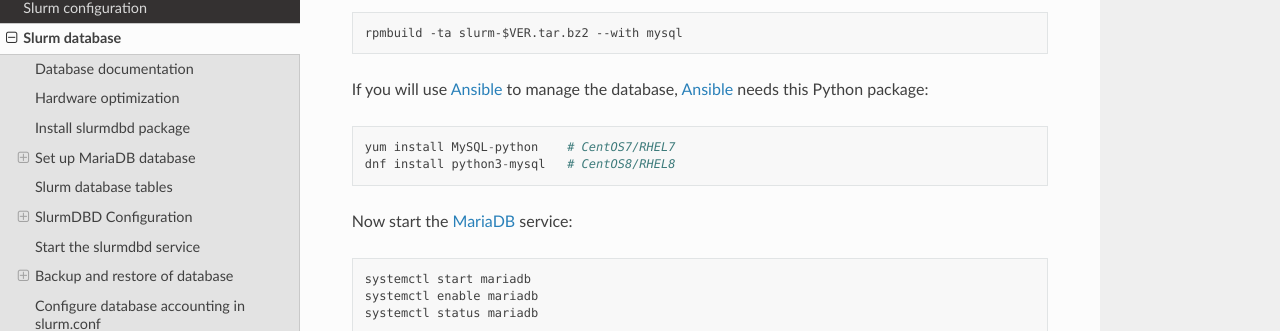
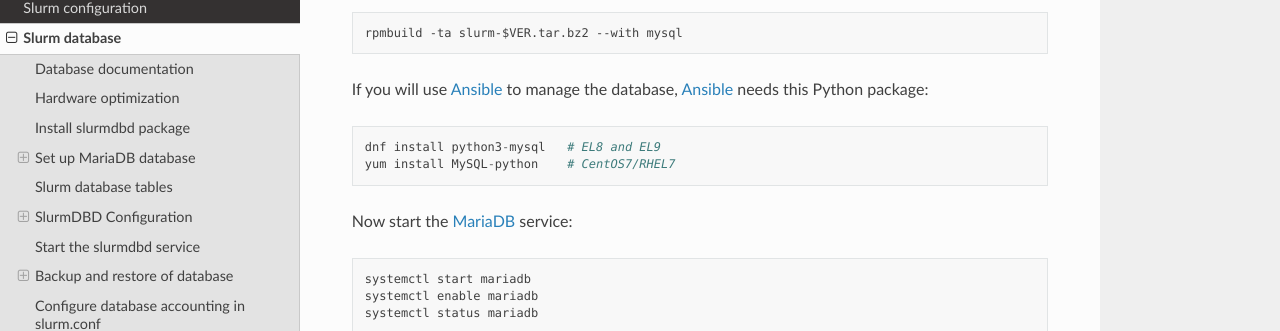
Before and after one commit to OleHolmNielsen/Niflheim_system, a Sphinx documentation site: the page built from docs/Slurm_database.rst, in a window 1280 px wide and 900 px high, scrolled down 2645 px. Shown: the part 120-451 px from the top of the window. Built offline with Sphinx 7.4.7 and the Read the Docs theme 2.0.0, drawn with Linux system fonts in a browser that asks for light colours.

Commit message:
Minor edits

```diff
--- a/docs/Slurm_configuration.rst
+++ b/docs/Slurm_configuration.rst
@@ -1008,7 +1008,7 @@ See also the Large_Cluster_Administration_Guide_.
 Configure ARP cache for large networks
 ......................................
 
-If the number of network devices (cluster nodes, servers, switches, etc.) approaches or exceeds 512,
+If the number of network devices (cluster nodes, BMCs, servers, switches, etc.) approaches or exceeds 512,
 you must consider the Linux kernel's limited dynamic ARP_Cache_ size, see the arp_ manual page.
 
 The best solution to this ARP_Cache_ trashing problem is to increase the kernel's ARP_Cache_ garbage collection (gc) parameters by adding these lines to ``/etc/sysctl.conf``::
--- a/docs/Slurm_database.rst
+++ b/docs/Slurm_database.rst
@@ -113,8 +113,8 @@ and rebuild all RPMs with mysql support as shown in :ref:`Slurm_installation`::
 
 If you will use Ansible_ to manage the database, Ansible_ needs this Python package::
 
+  dnf install python3-mysql   # EL8 and EL9
   yum install MySQL-python    # CentOS7/RHEL7
-  dnf install python3-mysql   # CentOS8/RHEL8
 
 .. _Ansible: https://www.ansible.com/
 
```
